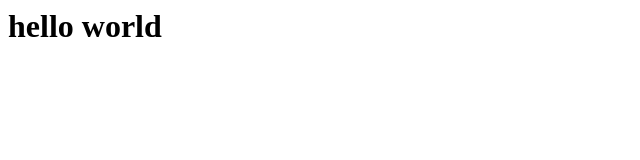
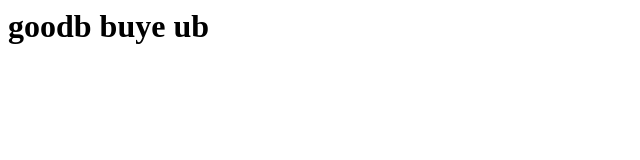
Before and after one commit to alamin92/test5, a plain HTML site: page index.html in a window 1280 px wide. Shown: the whole page, without its empty margins (0-640 px from the left). Drawn offline with Linux system fonts and the light colour scheme.

Commit message:
change made to index.html

```diff
--- a/index.html
+++ b/index.html
@@ -1 +1 @@
-<h1> hello world </h1>
+<h1> goodb buye ub</h1>
```
